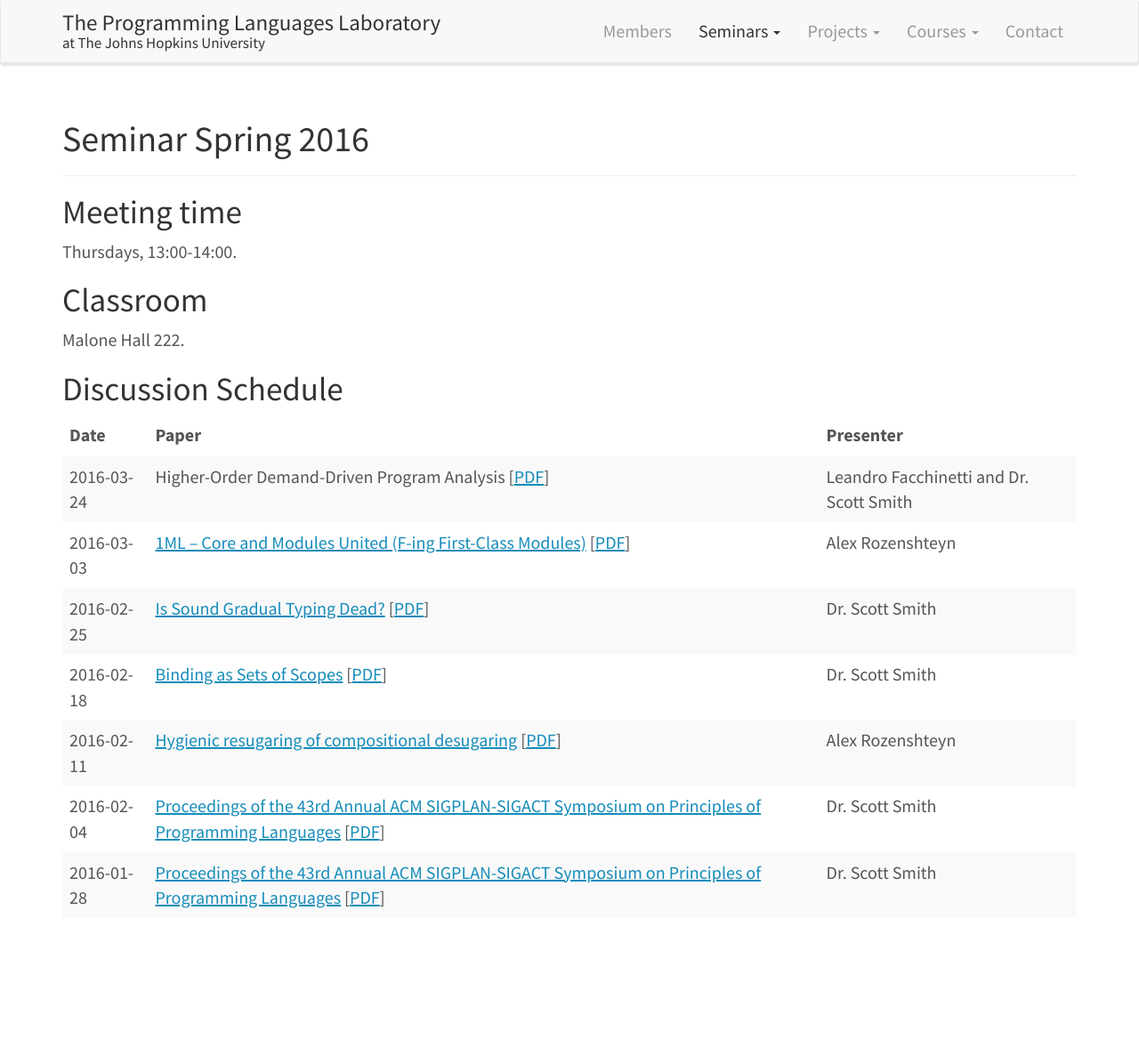
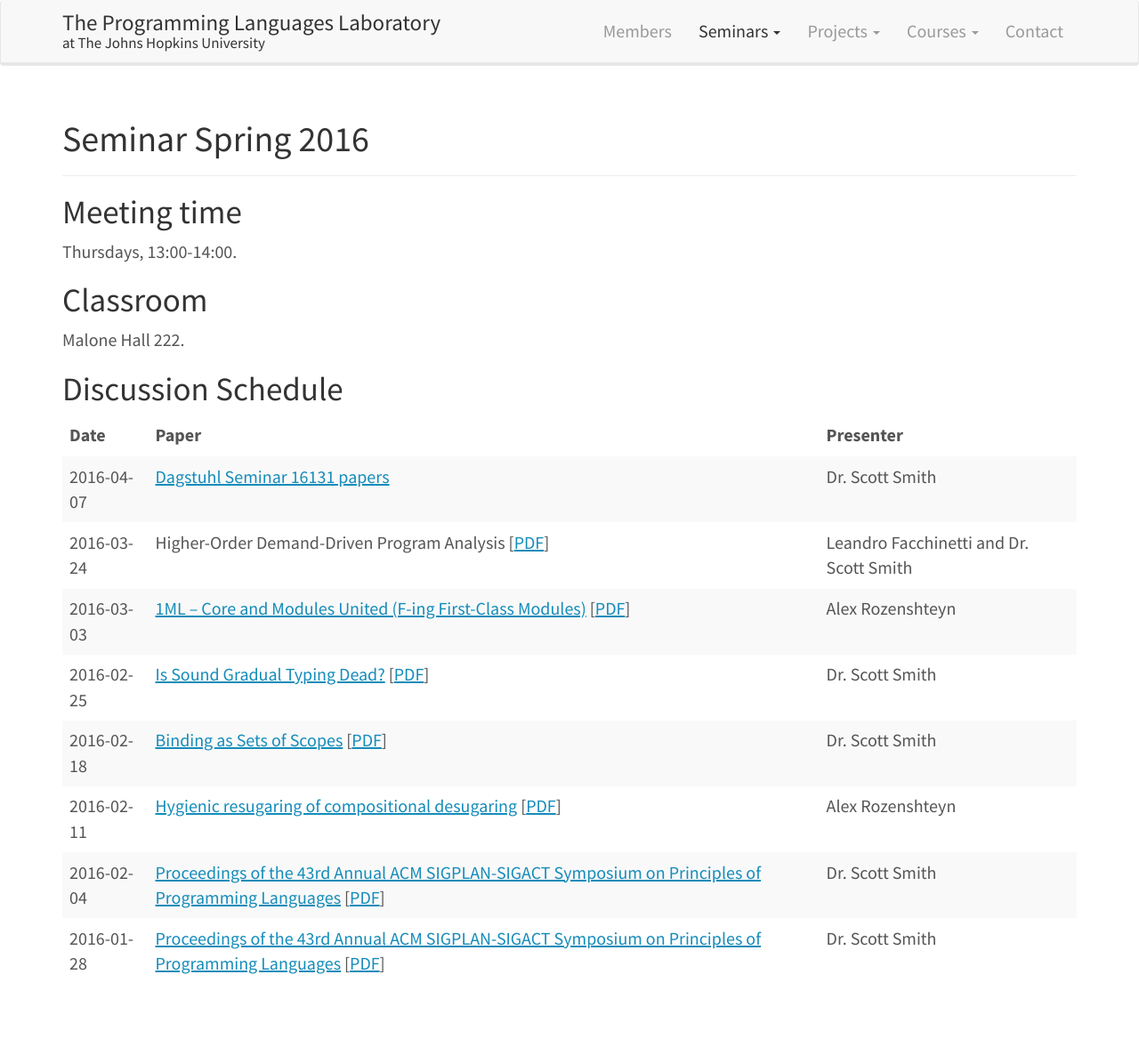
Before and after one commit to JHU-PL-Lab/www-pl-lab, a Jekyll site: the page built from seminars/spring-2016.md, in a window 1280 px wide. Shown: the whole page at 89% size. Built offline with Jekyll 4.4.1, drawn with Linux system fonts in a browser that asks for light colours; before the commit the page ends 1112 px from its top, so only the background shows below that.

Commit message:
Add 2016-04-07 seminar

```diff
--- a/seminars/spring-2016.md
+++ b/seminars/spring-2016.md
@@ -18,6 +18,7 @@ Discussion Schedule
 
 |       Date | Paper                                                                                                                                                                                                                                                                                                                                                                                      | Presenter                               |
 |------------+--------------------------------------------------------------------------------------------------------------------------------------------------------------------------------------------------------------------------------------------------------------------------------------------------------------------------------------------------------------------------------------------+-----------------------------------------|
+| 2016-04-07 | [Dagstuhl Seminar 16131 papers](http://www.dagstuhl.de/en/program/calendar/semhp/?semnr=16131)                                                                                                                                                                                                                                                                                             | Dr. Scott Smith                         |
 | 2016-03-24 | Higher-Order Demand-Driven Program Analysis [[PDF](/projects/demand-driven-program-analysis/papers/higher-order-demand-driven-program-analysis.pdf)]                                                                                                                                                                                                                                       | Leandro Facchinetti and Dr. Scott Smith |
 | 2016-03-03 | [1ML – Core and Modules United (F-ing First-Class Modules)](http://dl.acm.org/citation.cfm?doid=2784731.2784738) [[PDF](http://delivery.acm.org/10.1145/2790000/2784738/p35-rossberg.pdf?ip=162.129.251.86&id=2784738&acc=OA&key=7777116298C9657D.34B115928DB6308C.4D4702B0C3E38B35.5945DC2EABF3343C&CFID=588304444&CFTOKEN=15538402&__acm__=1457024104_120bb3b970f5c0e2b512c085f3ba3e83)] | Alex Rozenshteyn                        |
 | 2016-02-25 | [Is Sound Gradual Typing Dead?](http://conf.researchr.org/event/POPL-2016/popl-2016-papers-is-sound-gradual-typing-dead-) [[PDF](http://www.ccs.neu.edu/racket/pubs/popl16-tfgnvf.pdf)]                                                                                                                                                                                                    | Dr. Scott Smith                         |
```
